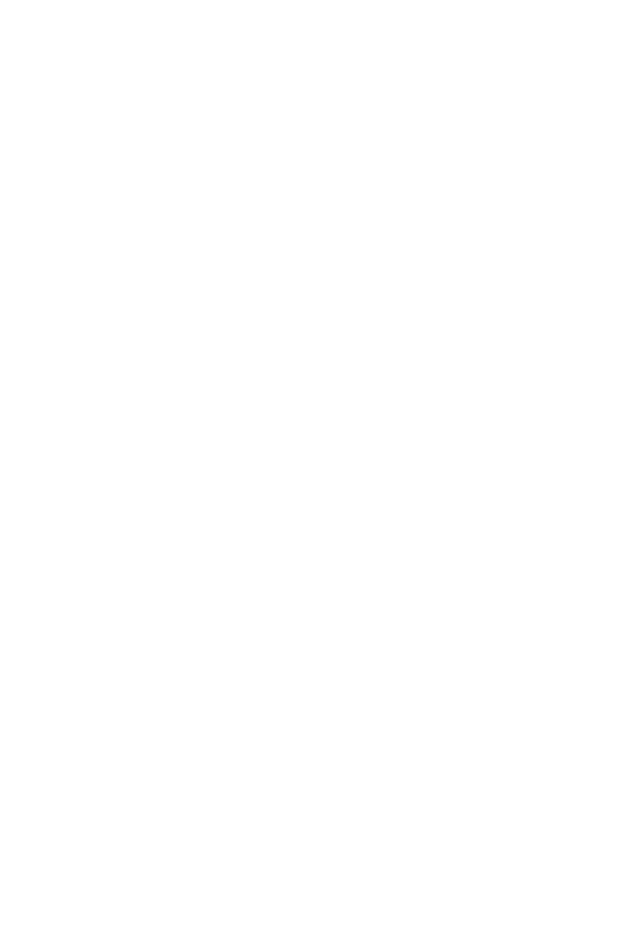
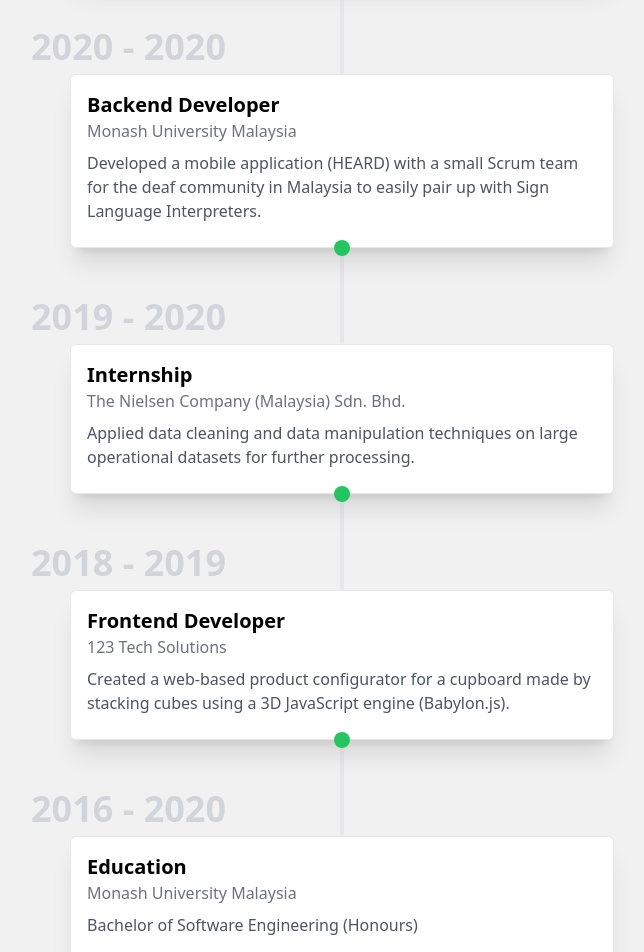
Before and after one commit to LihingMan/portfolio-nextjs, a Next.js app: page /experience in a window 1280 px wide. Shown: the part 700-1652 px from the top of the page, without its empty margins (298-942 px from the left). Before the commit the page ends 800 px from the top, so only its background shows below. Built offline with nearby package versions, Linux system fonts and the light colour scheme.

Commit message:
Experience page

```diff
--- a/components/Experience.tsx
+++ b/components/Experience.tsx
@@ -1,13 +1,76 @@
-import React from "react";
+import React, { FunctionComponent } from "react";
+import userData from "../constants/data";
+
+interface ExperienceCardI {
+  ind: number;
+  title: string;
+  desc: string;
+  year: string;
+  company: string;
+  companyLink: string;
+}
 
 const Experience = () => {
   return (
     <div className="light:bg-white">
+      {/* Title */}
       <div className="max-w-6xl mx-auto h-48 light:bg-white">
-        <h1>awdawd</h1>
+        <h1 className="text-5xl md:text-9xl font-bold py-20 text-center md:text-left">
+          Experience
+        </h1>
+      </div>
+      <div className="bg-[#F1F1F1] dark:bg-gray-900">
+        {/* Experience Card */}
+        <div className="grid grid-cols-1 dark:bg-gray-900 max-w-xl mx-auto pt-20">
+          {userData.experience.map((exp, ind) => {
+            return (
+              <ExperienceCard
+                key={ind}
+                ind={ind}
+                title={exp.title}
+                desc={exp.desc}
+                year={exp.year}
+                company={exp.company}
+                companyLink={exp.companyLink}
+              />
+            );
+          })}
+        </div>
       </div>
     </div>
   );
 };
 
+const ExperienceCard: FunctionComponent<ExperienceCardI> = ({
+  ind,
+  title,
+  desc,
+  year,
+  company,
+  companyLink,
+}) => {
+  return (
+    <>
+      <div className="relative experience-card border p-4 rounded-md shadow-xl bg-white dark:bg-gray-800 z-10 mx-4">
+        <h1 className="absolute -top-10 md:-left-10 md:-top-12 text-4xl text-gray-300 font-bold dark:text-gray-600">
+          {year}
+        </h1>
+        <h1 className="font-semibold text-xl">{title}</h1>
+        <a href={companyLink} className="text-gray-500">
+          {company}
+        </a>
+        <p className="text-gray-600 dark:text-gray-400 my-2">{desc}</p>
+      </div>
+      {ind === userData.experience.length - 1 ? null : (
+        <div className="divider-container flex flex-col items-center -mt-2">
+          <div className="w-4 h-4 bg-green-500 rounded-full relative z-10">
+            <div className="w-4 h-4 bg-green-500 rounded-full relative z-10 animate-ping"></div>
+          </div>
+          <div className="w-1 h-24 bg-gray-200 dark:bg-gray-500 rounded-full -mt-2"></div>
+        </div>
+      )}
+    </>
+  );
+};
+
 export default Experience;
--- a/constants/data.js
+++ b/constants/data.js
@@ -24,6 +24,43 @@
       "Deez nuts developer developer developer developer",
     ],
   },
+  experience: [
+    {
+      title: "Software Engineer - Backend Developer",
+      company: "Axflix Technologies Sdn. Bhd.",
+      year: "2021 - 2022",
+      companyLink: "https://www.axflix.com/",
+      desc: "Worked on the backend for multiple projects using Node.js (Express.js) and Django. I've worked on a school management system (DirectEdu) and also a consolidation accounting system for companies",
+    },
+    {
+      title: "Backend Developer",
+      company: "Monash University Malaysia",
+      year: "2020 - 2020",
+      companyLink: "https://www.monash.edu.my/",
+      desc: "Developed a mobile application (HEARD) with a small Scrum team for the deaf community in Malaysia to easily pair up with Sign Language Interpreters.",
+    },
+    {
+      title: "Internship",
+      company: "The Nielsen Company (Malaysia) Sdn. Bhd.",
+      year: "2019 - 2020",
+      companyLink: "",
+      desc: "Applied data cleaning and data manipulation techniques on large operational datasets for further processing.",
+    },
+    {
+      title: "Frontend Developer",
+      company: "123 Tech Solutions",
+      year: "2018 - 2019",
+      companyLink: "",
+      desc: "Created a web-based product configurator for a cupboard made by stacking cubes using a 3D JavaScript engine (Babylon.js).",
+    },
+    {
+      title: "Education",
+      company: "Monash University Malaysia",
+      year: "2016 - 2020",
+      companyLink: "",
+      desc: "Bachelor of Software Engineering (Honours)",
+    },
+  ],
 };
 
 export default userData;
```
